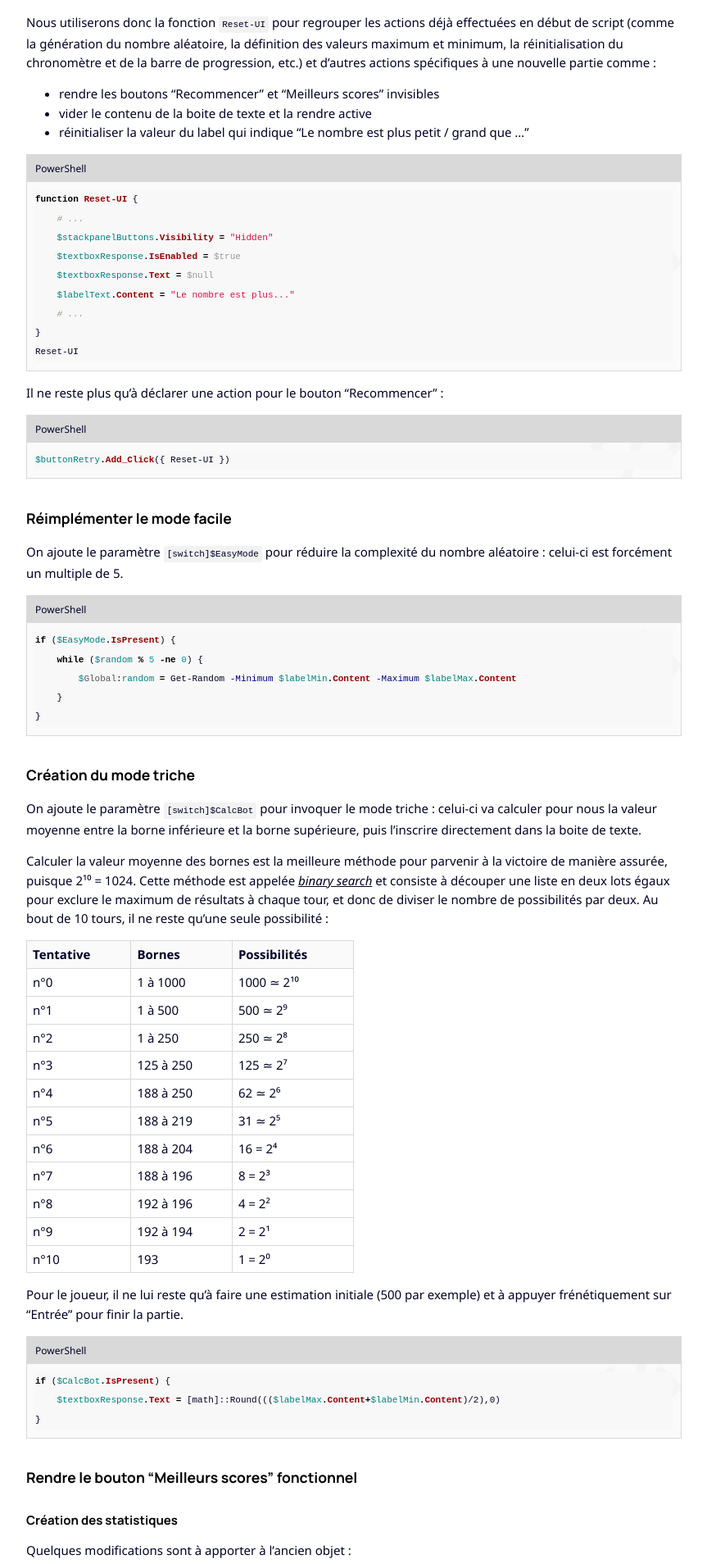
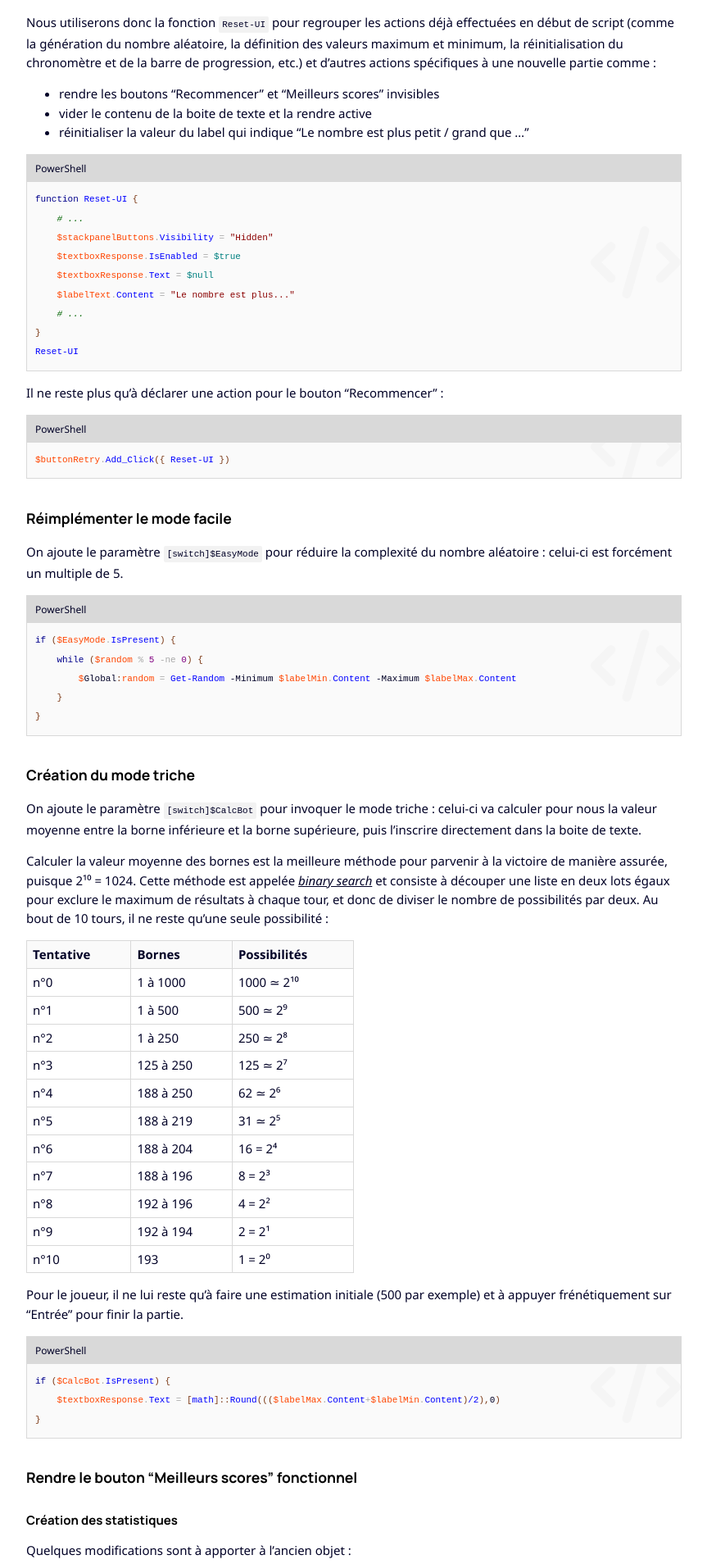
Before and after one commit to leobouard/leobouard.github.io, a Jekyll site: the page built from _posts/2022-12-01-cours-pratique-powershell-010.md, in a window 1280 px wide. Shown: the part 1436-3344 px from the top of the page at 82% size, without its empty margins (208-1071 px from the left). Built offline with Jekyll 4.4.1, drawn with Linux system fonts in a browser that asks for light colours; nearby versions of some CDN libraries; some web fonts are replaced.

Commit message:
Update highlight.scss

```diff
--- a/_sass/highlight.scss
+++ b/_sass/highlight.scss
@@ -1,282 +1,50 @@
 /* https://spsarolkar.github.io/rouge-theme-preview/ */
-/* github */
 
-.highlight table td {
-    padding: 5px;
+
+/* Functions, params and conditions */
+.highlight .kr {
+    color: #00008b;
 }
 
-.highlight table pre {
-    margin: 0;
+/* Commands and types */
+.highlight .n,
+.highlight .nf {
+    color: #0000ff;
 }
 
-.highlight .cm {
-    color: #999988;
-    font-style: italic;
+/* Variables */
+.highlight .nv {
+    color: #ff4500;
 }
 
-.highlight .cp {
-    color: #999999;
-    font-weight: bold;
+/* Ponctuation */
+.highlight .p {
+    color: #7b3814;
 }
 
-.highlight .c1 {
-    color: #999988;
-    font-style: italic;
-}
-
-.highlight .cs {
-    color: #999999;
-    font-weight: bold;
-    font-style: italic;
-}
-
-.highlight .c,
-.highlight .cd {
-    color: #999988;
-    font-style: italic;
-}
-
-.highlight .err {
-    color: #a61717;
-    background-color: #e3d2d2;
-}
-
-.highlight .gd {
-    color: #000000;
-    background-color: #ffdddd;
-}
-
-.highlight .ge {
-    color: #000000;
-    font-style: italic;
-}
-
-.highlight .gr {
-    color: #aa0000;
-}
-
-.highlight .gh {
-    color: #999999;
-}
-
-.highlight .gi {
-    color: #000000;
-    background-color: #ddffdd;
-}
-
-.highlight .go {
-    color: #888888;
-}
-
-.highlight .gp {
-    color: #555555;
-}
-
-.highlight .gs {
-    font-weight: bold;
-}
-
-.highlight .gu {
-    color: #aaaaaa;
-}
-
-.highlight .gt {
-    color: #aa0000;
-}
-
-.highlight .kc {
-    color: #000000;
-    font-weight: bold;
-}
-
-.highlight .kd {
-    color: #000000;
-    font-weight: bold;
-}
-
-.highlight .kn {
-    color: #000000;
-    font-weight: bold;
-}
-
-.highlight .kp {
-    color: #000000;
-    font-weight: bold;
-}
-
-.highlight .kr {
-    color: #000000;
-    font-weight: bold;
-}
-
-.highlight .kt {
-    color: #445588;
-    font-weight: bold;
-}
-
-.highlight .k,
-.highlight .kv {
-    color: #000000;
-    font-weight: bold;
-}
-
-.highlight .mf {
-    color: #009999;
-}
-
-.highlight .mh {
-    color: #009999;
-}
-
-.highlight .il {
-    color: #009999;
-}
-
-.highlight .mi {
-    color: #009999;
-}
-
-.highlight .mo {
-    color: #009999;
-}
-
-.highlight .m,
-.highlight .mb,
-.highlight .mx {
-    color: #009999;
-}
-
-.highlight .sb {
-    color: #d14;
-}
-
-.highlight .sc {
-    color: #d14;
-}
-
-.highlight .sd {
-    color: #d14;
-}
-
-.highlight .s2 {
-    color: #d14;
-}
-
-.highlight .se {
-    color: #d14;
-}
-
-.highlight .sh {
-    color: #d14;
-}
-
-.highlight .si {
-    color: #d14;
-}
-
-.highlight .sx {
-    color: #d14;
-}
-
-.highlight .sr {
-    color: #009926;
-}
-
-.highlight .s1 {
-    color: #d14;
-}
-
-.highlight .ss {
-    color: #990073;
-}
-
-.highlight .s {
-    color: #d14;
-}
-
-.highlight .na {
+/* Null */
+.highlight .bp {
     color: #008080;
 }
 
-.highlight .bp {
-    color: #999999;
+/* String */
+.highlight .s1,
+.highlight .s2 {
+    color: #8b0000;
 }
 
-.highlight .nb {
-    color: #0086B3;
-}
-
-.highlight .nc {
-    color: #445588;
-    font-weight: bold;
-}
-
-.highlight .no {
-    color: #008080;
-}
-
-.highlight .nd {
-    color: #3c5d5d;
-    font-weight: bold;
-}
-
-.highlight .ni {
+/* Integers */
+.highlight .mi {
     color: #800080;
 }
 
-.highlight .ne {
-    color: #990000;
-    font-weight: bold;
+/* Equals */
+.highlight .o {
+    color: #a9a9a9;
 }
 
-.highlight .nf {
-    color: #990000;
-    font-weight: bold;
+/* Comments */
+.highlight .c {
+    color: #006400;
+    font-style: italic;
 }
-
-.highlight .nl {
-    color: #990000;
-    font-weight: bold;
-}
-
-.highlight .nn {
-    color: #555555;
-}
-
-.highlight .nt {
-    color: #000080;
-}
-
-.highlight .vc {
-    color: #008080;
-}
-
-.highlight .vg {
-    color: #008080;
-}
-
-.highlight .vi {
-    color: #008080;
-}
-
-.highlight .nv {
-    color: #008080;
-}
-
-.highlight .ow {
-    color: #000000;
-    font-weight: bold;
-}
-
-.highlight .o {
-    color: #000000;
-    font-weight: bold;
-}
-
-.highlight .w {
-    color: #bbbbbb;
-}
-
-.highlight {
-    background-color: #f8f8f8;
-}
```
